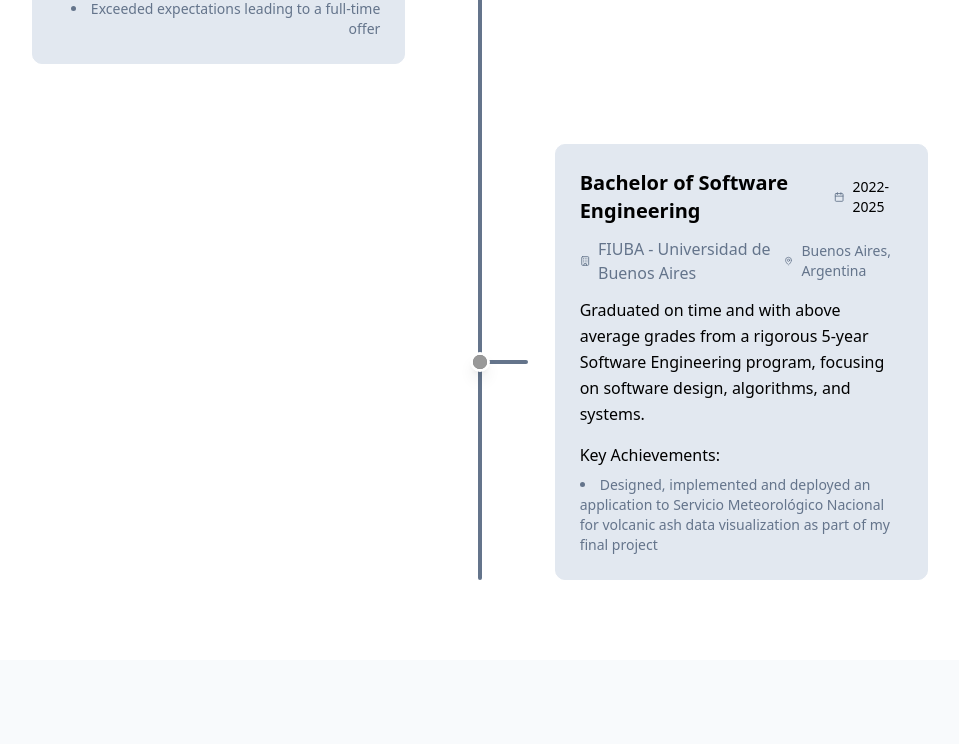
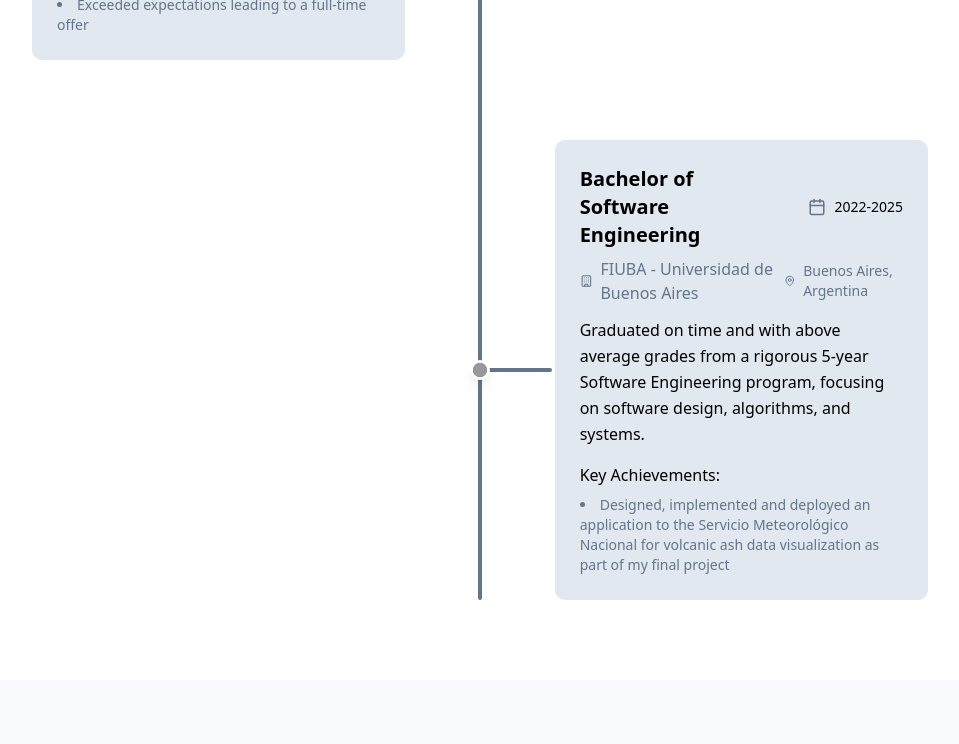
Before and after one commit to Juani-tech/personal_webpage, a Next.js app: page / in a window 1280 px wide. Shown: the part 2360-3104 px from the top of the page, without its empty margins (160-1119 px from the left). Built offline with nearby package versions, Linux system fonts and the light colour scheme.

Commit message:
fix: mobile timeline

```diff
--- a/src/components/Experience.tsx
+++ b/src/components/Experience.tsx
@@ -47,7 +47,7 @@ const experiences = [
     period: '2022-2025',
     description: 'Graduated on time and with above average grades from a rigorous 5-year Software Engineering program, focusing on software design, algorithms, and systems.',
     achievements: [
-      'Designed, implemented and deployed an application to Servicio Meteorológico Nacional for volcanic ash data visualization as part of my final project'
+      'Designed, implemented and deployed an application to the Servicio Meteorológico Nacional for volcanic ash data visualization as part of my final project'
     ]
   }
 ];
@@ -72,10 +72,13 @@ export default function Experience() {
         </motion.div>
 
         <div className="relative max-w-4xl mx-auto">
-          {/* Main Timeline line */}
-          <div className="absolute left-6 md:left-1/2 top-0 bottom-0 w-1 transform md:-translate-x-0.5 rounded-full shadow-lg" style={{ backgroundColor: 'var(--text-secondary)' }}></div>
+          {/* Mobile: Centered connecting line */}
+          <div className="md:hidden absolute left-1/2 top-0 bottom-0 w-0.5 transform -translate-x-0.5 rounded-full" style={{ backgroundColor: 'var(--text-secondary)' }}></div>
 
-          <div className="space-y-16 md:space-y-20">
+          {/* Desktop: Centered timeline line */}
+          <div className="hidden md:block absolute left-1/2 top-0 bottom-0 w-1 transform -translate-x-0.5 rounded-full shadow-lg" style={{ backgroundColor: 'var(--text-secondary)' }}></div>
+
+          <div className="space-y-8 md:space-y-20">
             {experiences.map((exp, index) => (
               <motion.div
                 key={index}
@@ -83,23 +86,17 @@ export default function Experience() {
                 whileInView={{ opacity: 1, y: 0 }}
                 transition={{ duration: 0.6, delay: index * 0.2 }}
                 viewport={{ once: true }}
-                className={`relative flex items-center ${
+                className={`relative md:flex md:items-center md:gap-12 ${
                   index % 2 === 0 ? 'md:flex-row' : 'md:flex-row-reverse'
-                } flex-col md:gap-12`}
-
+                }`}
               >
-                {/* Timeline connector line */}
-                <div className={`absolute left-6 md:left-1/2 w-8 md:w-12 h-1 transform ${
-                  index % 2 === 0 ? 'md:-translate-x-full' : ''
-                } rounded-full`} style={{ backgroundColor: 'var(--text-secondary)' }}></div>
-
-                {/* Timeline dot with animation */}
+                {/* Mobile: Timeline dot connected to the line */}
                 <motion.div
                   initial={{ scale: 0 }}
                   whileInView={{ scale: 1 }}
                   transition={{ delay: index * 0.2 + 0.3, duration: 0.4 }}
                   viewport={{ once: true }}
-                  className="absolute left-6 md:left-1/2 w-5 h-5 rounded-full border-3 transform -translate-x-2.5 md:-translate-x-2.5 z-20 shadow-lg"
+                  className="hidden absolute left-1/2 w-3 h-3 rounded-full border-2 transform -translate-x-1.5 z-20"
                   style={{
                     backgroundColor: 'var(--text-primary)',
                     borderColor: 'var(--bg-primary)'
@@ -108,30 +105,52 @@ export default function Experience() {
                   <div className="w-full h-full rounded-full opacity-60" style={{ backgroundColor: 'var(--bg-primary)' }}></div>
                 </motion.div>
 
-                 {/* Content */}
-                 <div className={`ml-16 md:ml-0 w-full md:w-5/12 ${
-                   index % 2 === 0 ? 'md:text-right' : 'md:text-left'
-                 }`}>
+                {/* Desktop: Timeline dot and connector */}
+                <div className="hidden md:flex md:absolute md:left-1/2 md:items-center ">
+                  <motion.div
+                    initial={{ scale: 0 }}
+                    whileInView={{ scale: 1 }}
+                    transition={{ delay: index * 0.2 + 0.3, duration: 0.4 }}
+                    viewport={{ once: true }}
+                    className="w-5 h-5 rounded-full border-3 transform -translate-x-2.5 z-20 shadow-lg"
+                    style={{
+                      backgroundColor: 'var(--text-primary)',
+                      borderColor: 'var(--bg-primary)'
+                    }}
+                  >
+                    <div className="w-full h-full rounded-full opacity-60" style={{ backgroundColor: 'var(--bg-primary)' }}></div>
+                  </motion.div>
+
+                  {/* Desktop: Timeline connector line */}
+                  <div className={`absolute w-18 h-1 rounded-full ${
+                    index % 2 === 0 ? '-translate-x-full' : ''
+                  }`} style={{ backgroundColor: 'var(--text-secondary)' }}></div>
+                </div>
+
+                 {/* Content - Centered on mobile, alternating on desktop */}
+                 <div className="flex justify-center md:justify-start md:ml-0 w-full max-w-sm md:w-5/12">
                    <div className="p-6 rounded-lg border hover:opacity-80 transition-opacity" style={{
                      backgroundColor: 'var(--bg-accent)',
                      borderColor: 'var(--border-secondary)'
                    }}>
-                     <div className="flex flex-col md:flex-row md:items-center md:justify-between mb-3">
-                        <h3 className="text-xl font-semibold">{exp.title}</h3>
-                        <div className="flex items-center gap-2 text-sm mt-1 md:mt-0">
-                          <Calendar size={14} style={{ color: 'var(--text-secondary)' }} />
-                          {exp.period}
+                      <div className="flex flex-col gap-2 mb-3">
+                         <div className="flex items-center  gap-4">
+                           <h3 className="text-xl font-semibold flex-1 pr-2">{exp.title}</h3>
+                           <div className="flex items-center gap-2 text-sm shrink-0">
+                             <Calendar size={18} style={{ color: 'var(--text-secondary)' }} />
+                             <span className="whitespace-nowrap">{exp.period}</span>
                            </div>
                          </div>
 
-                     <div className="flex flex-col sm:flex-row sm:items-center gap-2 mb-3">
+                         <div className="flex flex-col sm:flex-row sm:items-center gap-2">
                             <div className="flex items-center gap-2" style={{ color: 'var(--text-secondary)' }}>
-                          <Building size={16} style={{ color: 'var(--text-secondary)' }} />
+                              <Building size={20} style={{ color: 'var(--text-secondary)' }} />
                               <span className="font-medium">{exp.company}</span>
                             </div>
                             <div className="flex items-center gap-2" style={{ color: 'var(--text-secondary)' }}>
-                          <MapPin size={14} style={{ color: 'var(--text-secondary)' }} />
+                              <MapPin size={18} style={{ color: 'var(--text-secondary)' }} />
                               <span className="text-sm">{exp.location}</span>
+                            </div>
                          </div>
                       </div>
 
```
Lines whose indentation alone changed are shown as unchanged.
